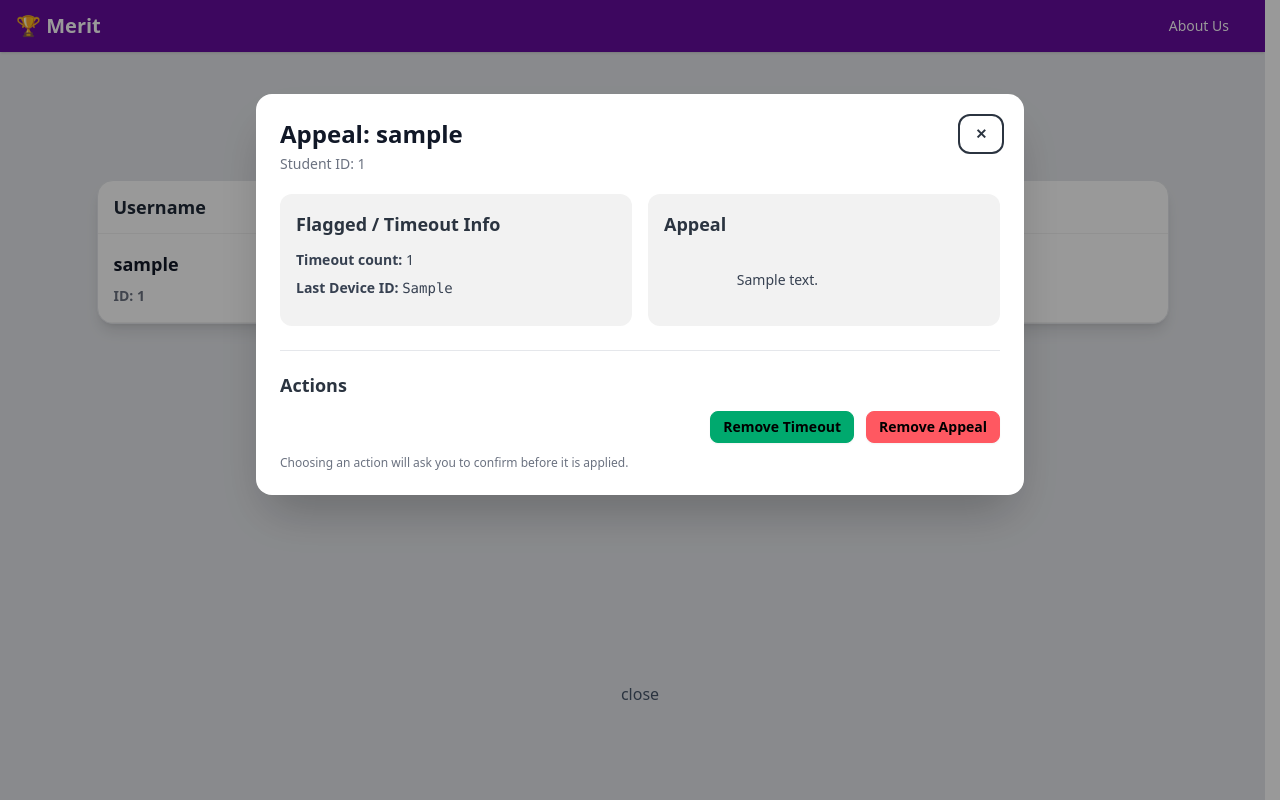
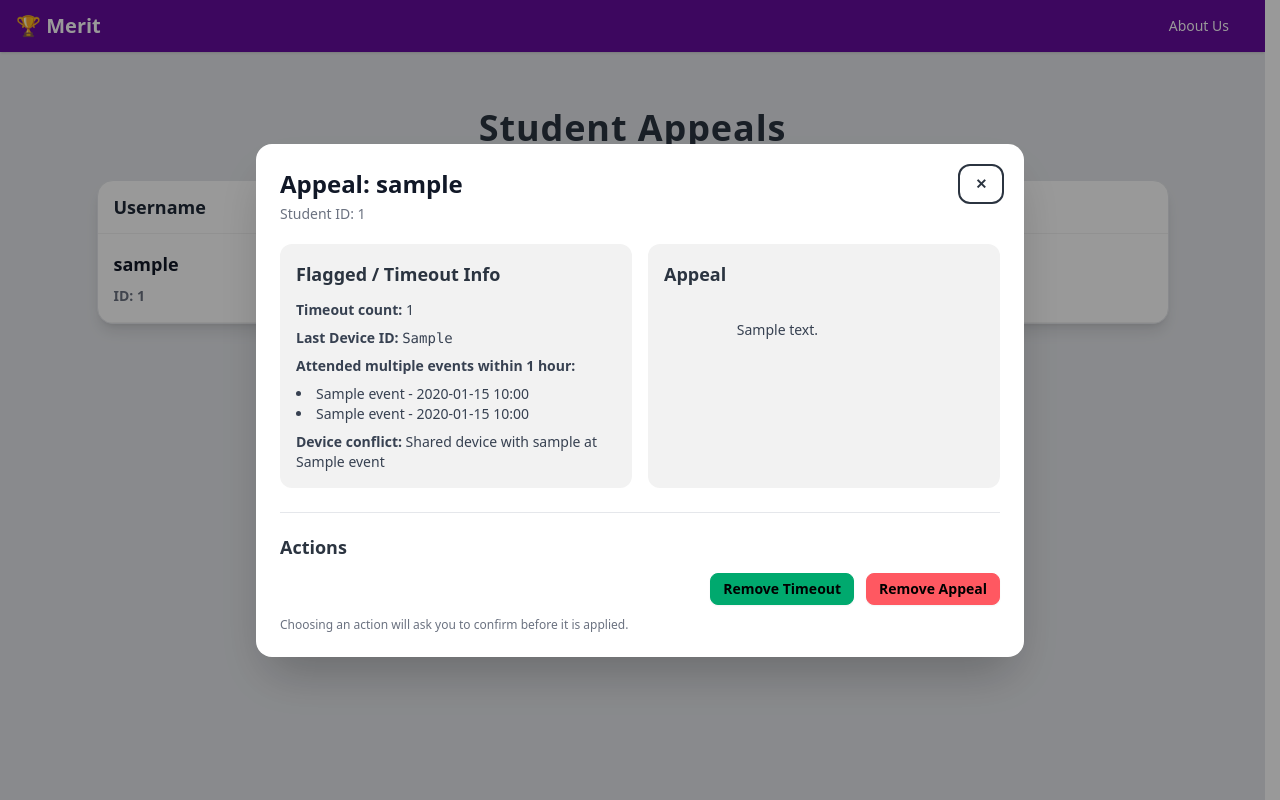
Before and after one commit to EAST-Student-Incentive-System/App, a Flask app: template App/templates/staff_appeals.html in a window 1280 px wide, after a click that opens the changed part. Run offline with Flask 3, Linux system fonts and the light colour scheme; the template is opened without the code that fills it: most values are stand-ins (such as "Sample title", 1, 10 or a date in 2020); some libraries are stand-ins or nearby versions.

Commit message:
Cleaned up appeal and badge view

```diff
--- a/App/controllers/event.py
+++ b/App/controllers/event.py
@@ -10,6 +10,7 @@ import time
 from geopy.distance import geodesic
 from datetime import datetime
 from App.utils import require_role
+from App.controllers.badge import check_and_award_badges
 
 
 
@@ -152,6 +153,8 @@ def log_attendance(student_id, event_id, timestamp=None, student_lat=None, stude
             student.isFlagged = True
 
     student.add_points(event.calculate_point_value())
+    check_and_award_badges(student, event)
+
     attendance = Attendance(student_id=student_id, event_id=event_id, timestamp=timestamp or datetime.utcnow())
     print("NEW ATTENDANCE:", attendance)
     attendance.device_info = student.temporary_device_holder
--- a/App/templates/staff_appeals.html
+++ b/App/templates/staff_appeals.html
@@ -9,9 +9,7 @@
   </div>
 
   {% if appeals and appeals|length > 0 %}
-
-    {# ---------------- DESKTOP/TABLET: TABLE (CLICK ROW -> DETAILS MODAL -> CONFIRM MODAL) ---------------- #}
-<div class="hidden md:block bg-white rounded-2xl shadow-lg border border-gray-200 overflow-hidden">
+<div class="block bg-white rounded-2xl shadow-lg border border-gray-200 overflow-hidden">
   <div class="overflow-x-auto">
     <table class="table w-full">
       <thead>
@@ -83,6 +81,45 @@
                       <span class="font-semibold">Last Device ID:</span>
                       <span class="font-mono break-all">{{ s.temporary_device_holder or "—" }}</span>
                     </div>
+
+  {# --- Flagged activity logic --- #}
+  {% set flagged_events = [] %}
+  {% set flagged_event_names = [] %}
+  {% for attendance in s.attendances %}
+    {% if attendance.get_overlap_events()|length > 0 %}
+      {% if attendance.event.name not in flagged_event_names %}
+        {% set _ = flagged_event_names.append(attendance.event.name) %}
+        {% set _ = flagged_events.append({"name": attendance.event.name, "timestamp": attendance.timestamp}) %}
+      {% endif %}
+      {% for ev in attendance.get_overlap_events() %}
+        {% if ev.event.name not in flagged_event_names %}
+          {% set _ = flagged_event_names.append(ev.event.name) %}
+          {% set _ = flagged_events.append({"name": ev.event.name, "timestamp": ev.timestamp}) %}
+        {% endif %}
+      {% endfor %}
+    {% endif %}
+  {% endfor %}
+
+  {% if flagged_events %}
+    <p class="mt-2 font-semibold">Attended multiple events within 1 hour:</p>
+    <ul class="list-disc list-inside mb-2">
+      {% for e in flagged_events %}
+        <li>{{ e.name }} - {{ e.timestamp.strftime('%Y-%m-%d %H:%M') }}</li>
+      {% endfor %}
+    </ul>
+  {% endif %}
+
+  {% set seen_devices = [] %}
+  {% for attendance in s.attendances %}
+    {% for conflict in attendance.get_device_conflicts() %}
+      {% if conflict.student.username not in seen_devices %}
+        {% set _ = seen_devices.append(conflict.student.username) %}
+        <p class="text-sm text-gray-700">
+          <strong>Device conflict:</strong> Shared device with {{ conflict.student.username }} at {{ attendance.event.name }}
+        </p>
+      {% endif %}
+    {% endfor %}
+  {% endfor %}
                   </div>
                 </div>
 
@@ -124,10 +161,6 @@
                 </p>
               </div>
             </div>
-
-            <form method="dialog" class="modal-backdrop">
-              <button>close</button>
-            </form>
           </dialog>
 
           {# ---------------- CONFIRM: APPROVE / REMOVE TIMEOUT ---------------- #}
@@ -156,10 +189,6 @@
                 </form>
               </div>
             </div>
-
-            <form method="dialog" class="modal-backdrop">
-              <button>close</button>
-            </form>
           </dialog>
 
           {# ---------------- CONFIRM: DELETE / REMOVE APPEAL ---------------- #}
@@ -189,10 +218,6 @@
                 </form>
               </div>
             </div>
-
-            <form method="dialog" class="modal-backdrop">
-              <button>close</button>
-            </form>
           </dialog>
 
         {% endfor %}
@@ -201,82 +226,6 @@
   </div>
 </div>
 
-    {# ---------------- MOBILE: CARDS ---------------- #}
-    <div class="md:hidden space-y-4">
-      {% for s in appeals %}
-        <div class="card bg-white shadow-lg border border-gray-200">
-          <div class="card-body">
-
-            <div class="flex items-start justify-between gap-3">
-              <div>
-                <h2 class="text-xl font-bold text-gray-900">{{ s.username }}</h2>
-                <div class="text-sm text-gray-500">ID: {{ s.id }}</div>
-                <div class="text-sm text-gray-500">Timeout count: {{ s.timeout_count }}</div>
-              </div>
-              {% if s.isFlagged %}
-                <span class="badge badge-error">Flagged</span>
-              {% endif %}
-            </div>
-
-            <div class="collapse collapse-arrow bg-base-200 rounded-xl mt-3">
-              <input type="checkbox" />
-              <div class="collapse-title font-semibold">View flagged activity</div>
-              <div class="collapse-content text-sm text-gray-700 space-y-2">
-                <div>
-                  <span class="font-semibold">Last Device ID:</span>
-                  <span class="font-mono break-all">{{ s.temporary_device_holder or "—" }}</span>
-                </div>
-              </div>
-            </div>
-
-            <div class="collapse collapse-arrow bg-base-200 rounded-xl mt-3">
-              <input type="checkbox" />
-              <div class="collapse-title font-semibold flex items-center justify-between">
-                <span>View appeal</span>
-                {% if s.appeal_image %}
-                  <span class="badge badge-outline">📷</span>
-                {% endif %}
-              </div>
-              <div class="collapse-content text-sm text-gray-700 space-y-3">
-                <div class="whitespace-pre-wrap">{{ s.appeal_desc }}</div>
-                {% if s.appeal_image %}
-                  <img
-                    src="{{ url_for('static', filename='uploads/' ~ s.appeal_image) }}"
-                    alt="Appeal proof"
-                    class="rounded-xl border border-gray-200 bg-white max-h-64 object-contain w-full"
-                  />
-                {% endif %}
-              </div>
-            </div>
-
-            <form class="mt-4" method="POST" action="{{ url_for('appeal_views.resolve_appeal_action', student_id=s.id) }}">
-              <div class="flex items-center justify-center gap-4">
-                <label class="cursor-pointer">
-                  <input type="radio" name="action" value="approve" class="peer hidden" required>
-                  <div class="w-14 h-14 border-2 border-gray-800 rounded-md flex items-center justify-center bg-white
-                              peer-checked:bg-green-100 peer-checked:border-green-700">
-                    <span class="text-3xl font-bold text-green-700">✓</span>
-                  </div>
-                </label>
-
-                <label class="cursor-pointer">
-                  <input type="radio" name="action" value="delete" class="peer hidden" required>
-                  <div class="w-14 h-14 border-2 border-gray-800 rounded-md flex items-center justify-center bg-white
-                              peer-checked:bg-red-100 peer-checked:border-red-700">
-                    <span class="text-3xl font-bold text-red-700">✕</span>
-                  </div>
-                </label>
-              </div>
-
-              <div class="mt-4">
-                <button class="btn btn-primary w-full">Save</button>
-              </div>
-            </form>
-
-          </div>
-        </div>
-      {% endfor %}
-    </div>
 
   {% else %}
     <div class="bg-white rounded-2xl shadow border border-gray-200 p-10 text-center text-gray-600">
```
Also changed, not shown: App/controllers/badge.py (+17 -0 lines), App/views/badge.py (+29 -40 lines).
